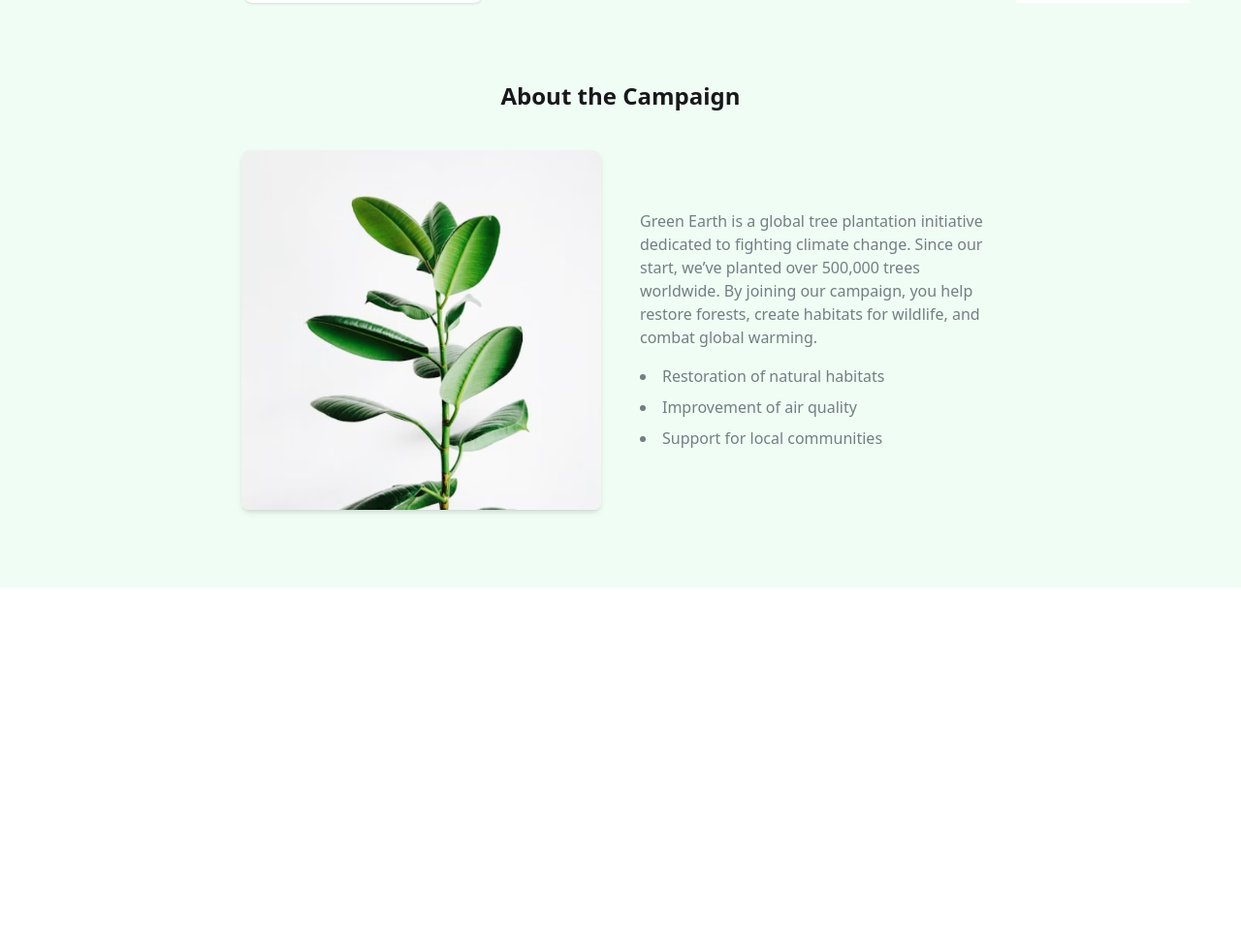
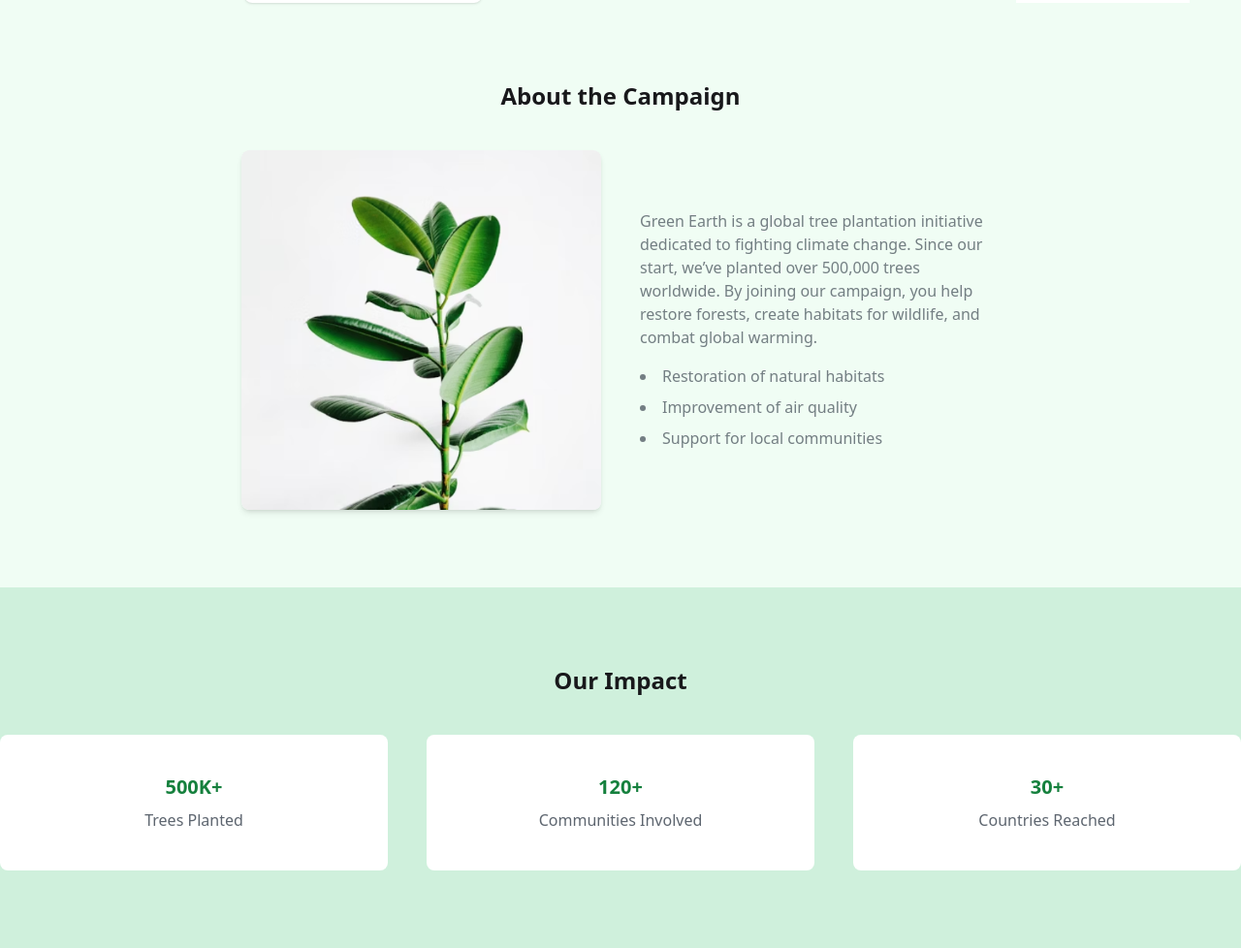
Before and after one commit to iam-yeasin/green-earth, a plain HTML site: page index.html in a window 1280 px wide. Shown: the part 1397-2375 px from the top of the page at 97% size. Before the commit the page ends 2003 px from the top, so only its background shows below. Drawn offline with nearby package versions, Linux system fonts and the light colour scheme.

Commit message:
our impact section done

```diff
--- a/index.html
+++ b/index.html
@@ -175,6 +175,24 @@
             </div>
         </section>
 
+        <section class="bg-[#CFF0DC] pb-20">
+            <h1 class="text-2xl font-semibold text-center pt-20 pb-10">Our Impact</h1>
+            <div class="flex justify-center text-center gap-10">
+                <div class="bg-white py-10 flex-1 max-w-lg rounded-lg">
+                    <h1 class="text-xl font-semibold text-[#15803D]">500K+</h1>
+                    <p class="text-[#1f2937b8] pt-2">Trees Planted</p>
+                </div>
+                <div class="bg-white py-10 flex-1 max-w-lg rounded-lg">
+                    <h1 class="text-xl font-semibold text-[#15803D]">120+</h1>
+                    <p class="text-[#1f2937b8] pt-2">Communities Involved</p>
+                </div>
+                <div class="bg-white py-10 flex-1 max-w-lg rounded-lg">
+                    <h1 class="text-xl font-semibold text-[#15803D]">30+</h1>
+                    <p class="text-[#1f2937b8] pt-2">Countries Reached</p>
+                </div>
+            </div>
+        </section>
+
     </main>
 
 </body>
```
